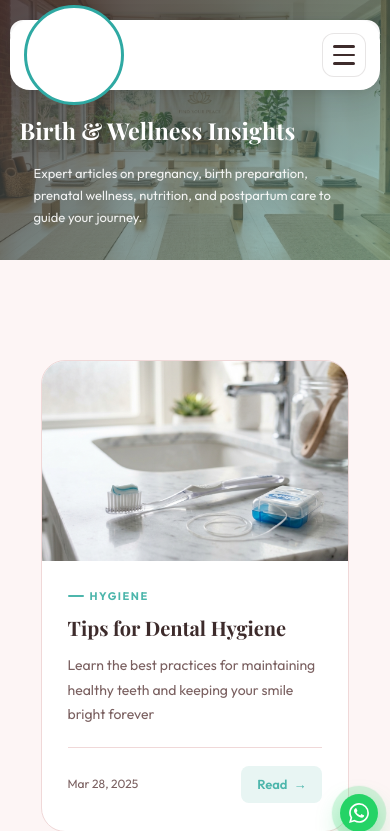
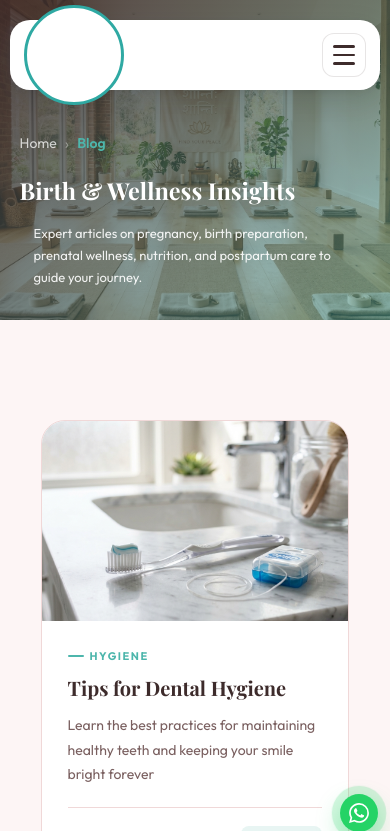
Before and after one commit to varalakshmivaru231020-svg/JeevaBirth, a Laravel app: page /blog in a window 390 px wide. Shown: the top 831 px of the page. Run offline with Laravel 12, Linux system fonts and the light colour scheme; data that the repository does not hold is empty; some web fonts are replaced.

Commit message:
Update page banner styles and improve image handling in blog show page

```diff
--- a/Jeeva/laravel-app/public/css/style.css
+++ b/Jeeva/laravel-app/public/css/style.css
@@ -4011,7 +4011,7 @@ footer{
 
   /* Page banner (title sections) */
   .page-banner { min-height: 240px; }
-  .page-banner-content { padding: 80px 5% 30px; }
+  .page-banner-content { padding: 130px 5% 30px; }
   .page-banner-title { font-size: clamp(28px, 7vw, 36px) !important; }
   .page-banner-subtitle { font-size: 14px; }
 
--- a/Jeeva/laravel-app/public/js/script.js
+++ b/Jeeva/laravel-app/public/js/script.js
@@ -74,8 +74,9 @@ if (mobMenu) {
 // SCROLL REVEAL ANIMATION
 // ══════════════════════════════════
 const observerOptions = {
-  threshold: 0.1,
-  rootMargin: '0px 0px -100px 0px'
+  // threshold 0: very tall elements (long blog posts) can never reach 10% visibility on phones
+  threshold: 0,
+  rootMargin: '0px 0px -60px 0px'
 };
 
 const observer = new IntersectionObserver((entries) => {
--- a/Jeeva/laravel-app/resources/views/components/page-banner.blade.php
+++ b/Jeeva/laravel-app/resources/views/components/page-banner.blade.php
@@ -4,7 +4,8 @@
   <div class="page-banner-overlay"></div>
   <div class="page-banner-content">
     @if(count($breadcrumbs) > 0)
-    <nav class="page-banner-breadcrumb" aria-label="Breadcrumb">
+    {{-- div, not <nav>: the global `nav{position:fixed}` rule would pin it over the header --}}
+    <div class="page-banner-breadcrumb" role="navigation" aria-label="Breadcrumb">
       <a href="{{ route('home') }}">Home</a>
       @foreach($breadcrumbs as $crumb)
         <span class="breadcrumb-sep">&rsaquo;</span>
@@ -14,7 +15,7 @@
           <span class="breadcrumb-current">{{ $crumb['label'] }}</span>
         @endif
       @endforeach
-    </nav>
+    </div>
     @endif
     <h1 class="page-banner-title">{{ $title }}</h1>
     @if($subtitle)
@@ -44,7 +45,8 @@
   z-index: 2;
   max-width: 1240px;
   margin: 0 auto;
-  padding: 100px 6% 48px;
+  /* top padding clears the fixed floating nav + round logo (logo bottom ≈ 140px on desktop) */
+  padding: 165px 6% 48px;
   width: 100%;
 }
 .page-banner-breadcrumb {
@@ -87,13 +89,14 @@
 }
 @media (max-width: 768px) {
   .page-banner { min-height: 300px; }
-  .page-banner-content { padding: 90px 5% 40px; }
+  /* mobile nav: top 20px + logo reaches ≈105px, so start content below that */
+  .page-banner-content { padding: 130px 5% 40px; }
   .page-banner-title { font-size: clamp(26px, 6vw, 38px); }
   .page-banner-subtitle { font-size: 16px; }
 }
 @media (max-width: 480px) {
   .page-banner { min-height: 260px; }
-  .page-banner-content { padding: 80px 5% 32px; }
+  .page-banner-content { padding: 130px 5% 32px; }
   .page-banner-title { font-size: clamp(20px, 6vw, 26px) !important; line-height: 1.25; }
   .page-banner-subtitle { font-size: 14px; }
 }
```
Also changed, not shown: Jeeva/laravel-app/resources/views/pages/blog-show.blade.php (+4 -4 lines).
